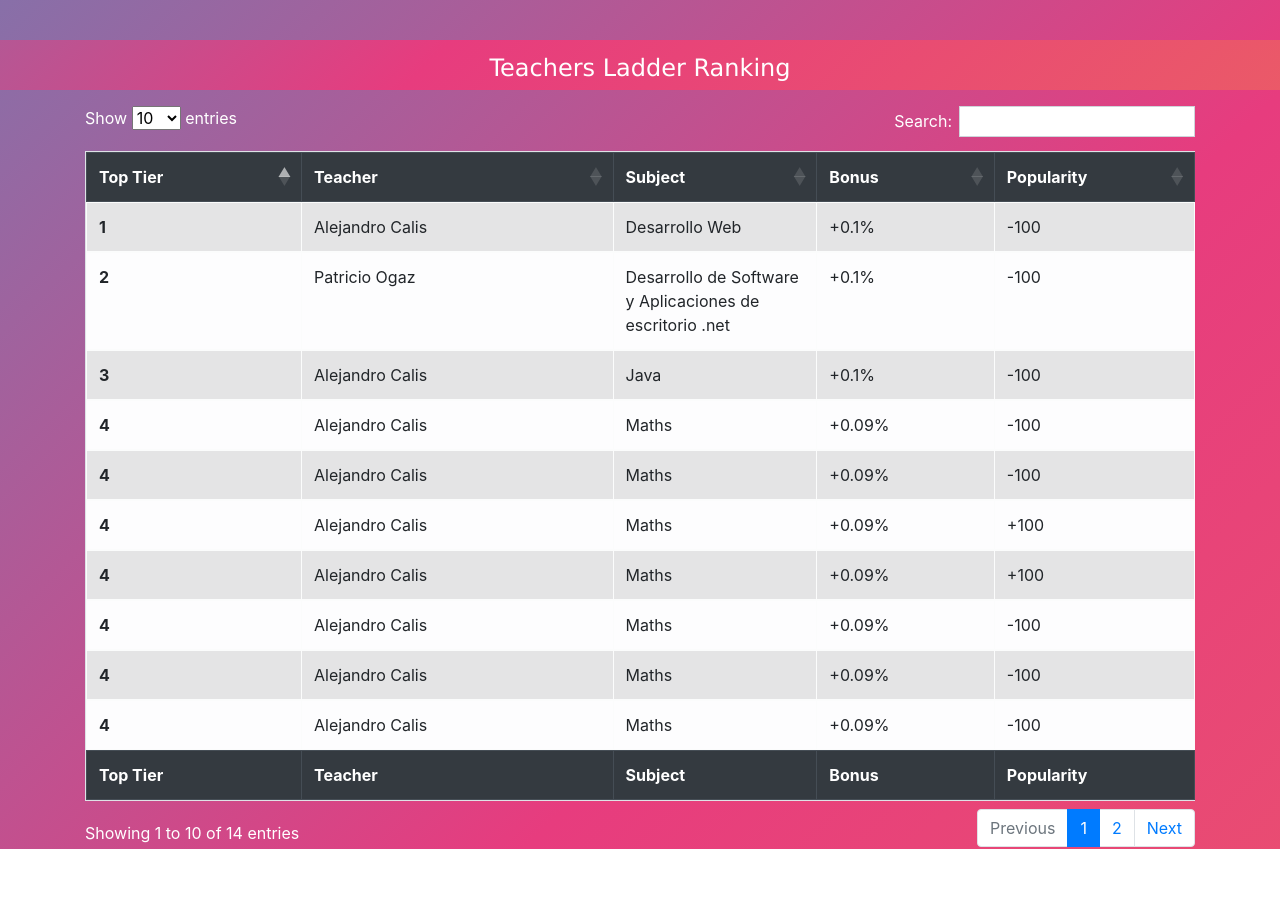
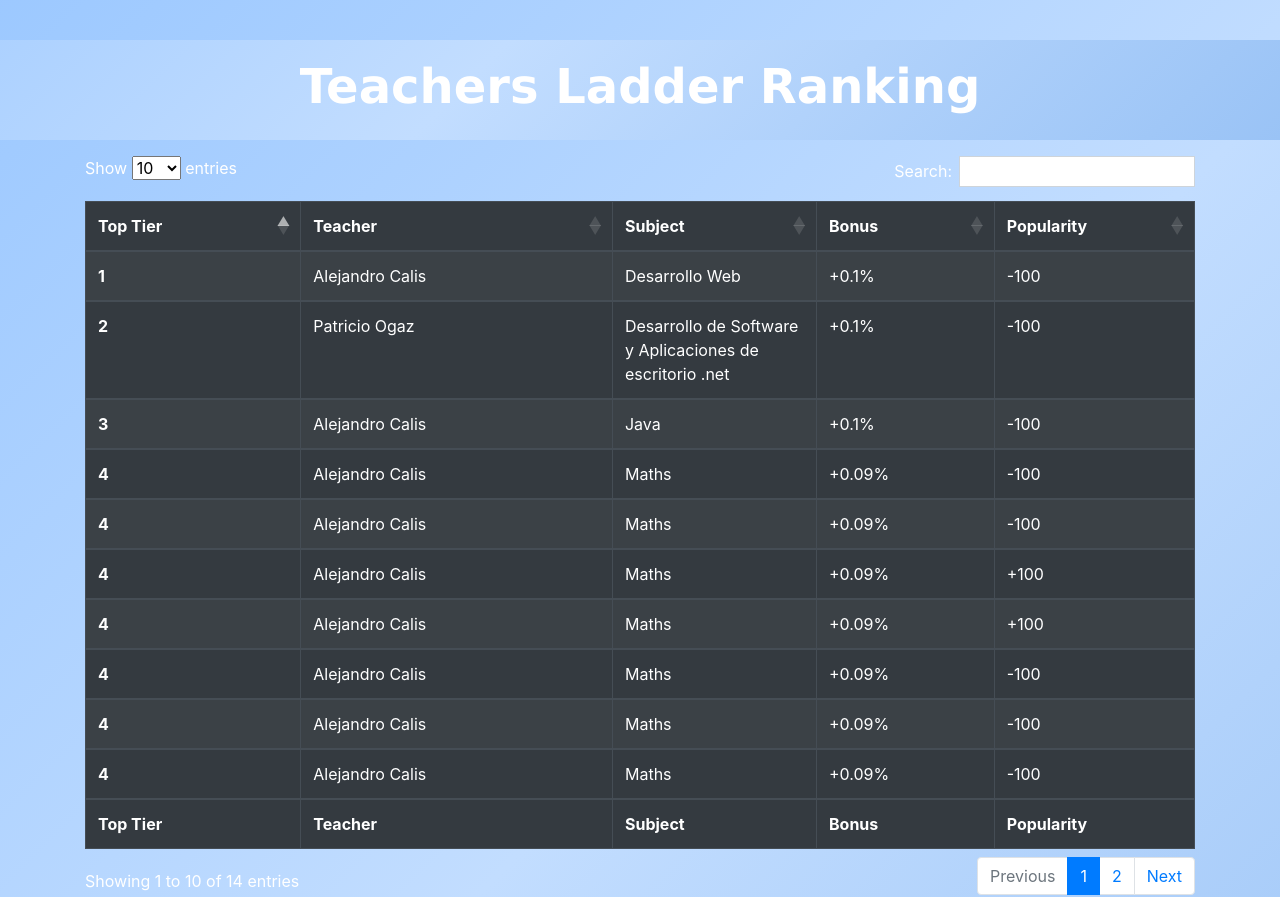
Before and after one commit to yoyojlf/ITF, a Django app: page /ranking in a window 1280 px wide. Before the commit the page ends 849 px from the top, so only its background shows below. Run offline with Django 3.2, Linux system fonts and the light colour scheme; some libraries are stand-ins or nearby versions.

Commit message:
Colores Ranking

```diff
--- a/web/static/css/style1.css
+++ b/web/static/css/ranking.css
@@ -39,12 +39,16 @@ footer{
 
     width: 100%;
     height: 100vh;
+    color: #ffffff;
 
-    color: #ffffff;
-    background: linear-gradient(-45deg, #EE7752, #E73C7E, #23A6D5, #23D5AB);
-    position: relative;
-    background-size: 400% 400%;
-    animation: change 10s ease-in-out infinite;
+  /* Opcion 1 background: linear-gradient(-45deg, #EE7752, #E73C7E, #23A6D5, #23D5AB);*/
+   /* Opcion 2 background: linear-gradient(-45deg, #FFBBBC, #E89EC4,#FEADFF);*/
+   /* Opcion 3 */
+   background: linear-gradient(-45deg, #6DA6EB, #C2DDFF,#75B3FF,#5E8FCC);
+
+   position: relative;
+   background-size: 400% 400%;
+   animation: change 10s ease-in-out infinite;
 }
 
 
@@ -61,8 +65,8 @@ footer{
     text-align: center;
     margin: 40px;
     padding: 10px;
-    font-size: 3vh;
+    font-size: 6vh;
     font-family: Verdana, Geneva, Tahoma, sans-serif;
-
+    font-weight: bolder
 
 }
--- a/web/templates/ranking.html
+++ b/web/templates/ranking.html
@@ -11,7 +11,7 @@
     <link rel="stylesheet" href="{% static "css/flexboxgrid.css" %}">
     <link href="https://fonts.googleapis.com/css?family=Roboto&display=swap" rel="stylesheet">
     <link rel="stylesheet" href="https://cdnjs.cloudflare.com/ajax/libs/font-awesome/5.10.0-12/css/all.css">
-    <link rel="stylesheet" href="{% static "css/style1.css" %}">
+    <link rel="stylesheet" href="{% static "css/ranking.css" %}">
     <link rel="stylesheet" href="{% static "css/album.css" %}">
 
   <link rel="stylesheet" href="https://cdn.datatables.net/1.10.19/css/dataTables.bootstrap4.min.css">
@@ -24,13 +24,13 @@
 <body  class="Back">
 {% load static %}
 
-  <div style="height: 50px" class="Back">
+  <div style="height: 100px" class="Back">
         <header class="title">
             Teachers Ladder Ranking
         </header>
 </div>
   <div class="container mb-5 mt-3 table-responsive">
-      <table class="table table-striped table-bordered  mydatatable table-light" style="width: 100%;">
+      <table class="table table-striped table-bordered  mydatatable table-dark" style="width: 100%;">
           <thead class="thead-dark">
             <tr role="row">
 
```
